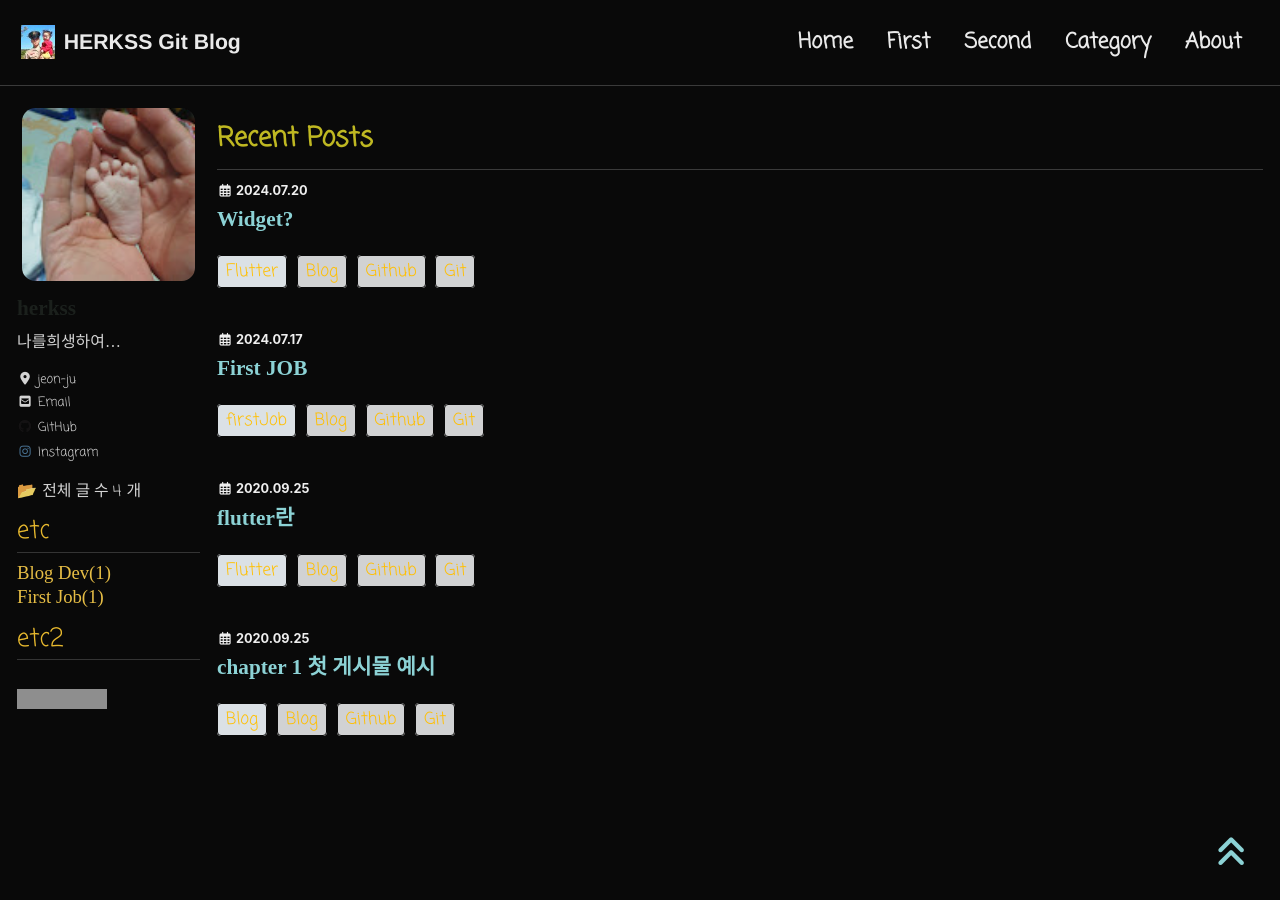
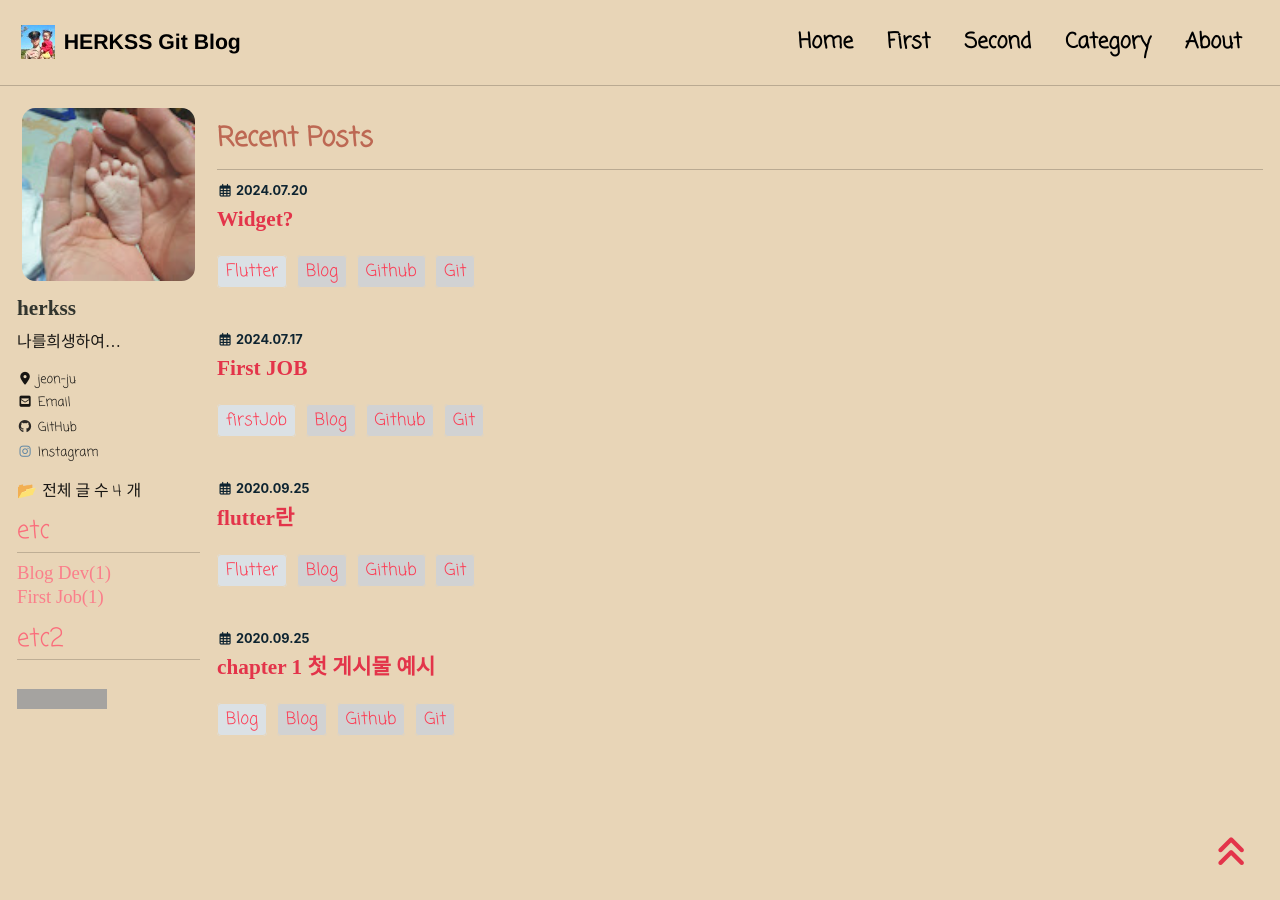
Before and after one commit to herkss/herkss.github.io, a Jekyll site: the page built from index.html, in a window 1280 px wide and 900 px high. Built offline with Jekyll 4.4.1, drawn with Linux system fonts in a browser that asks for light colours; cached includes are drawn as plain includes; nearby versions of some CDN libraries; some web fonts are replaced; the list of posts is cut into pages by our own code; grey boxes are pictures that could not be loaded.

Commit message:
Update _config.yml
skin  sunrise change

```diff
--- a/_config.yml
+++ b/_config.yml
@@ -12,7 +12,7 @@
 
 # theme                  : "minimal-mistakes-jekyll"
 # remote_theme           : "mmistakes/minimal-mistakes"
-minimal_mistakes_skin    : "dark" # "myskin" # "default"  "air", "aqua", "contrast", , "dirt", "neon", "mint", "plum", "sunrise"
+minimal_mistakes_skin    : "sunrise" # "myskin" # "default"  "air", "aqua", "contrast", , "dirt", "neon", "mint", "plum", "sunrise"
 
 locale                   : "ko-KR" # 블로그 사용 언어
 title                    : "HERKSS Git Blog" # 블로그 타이틀
```
